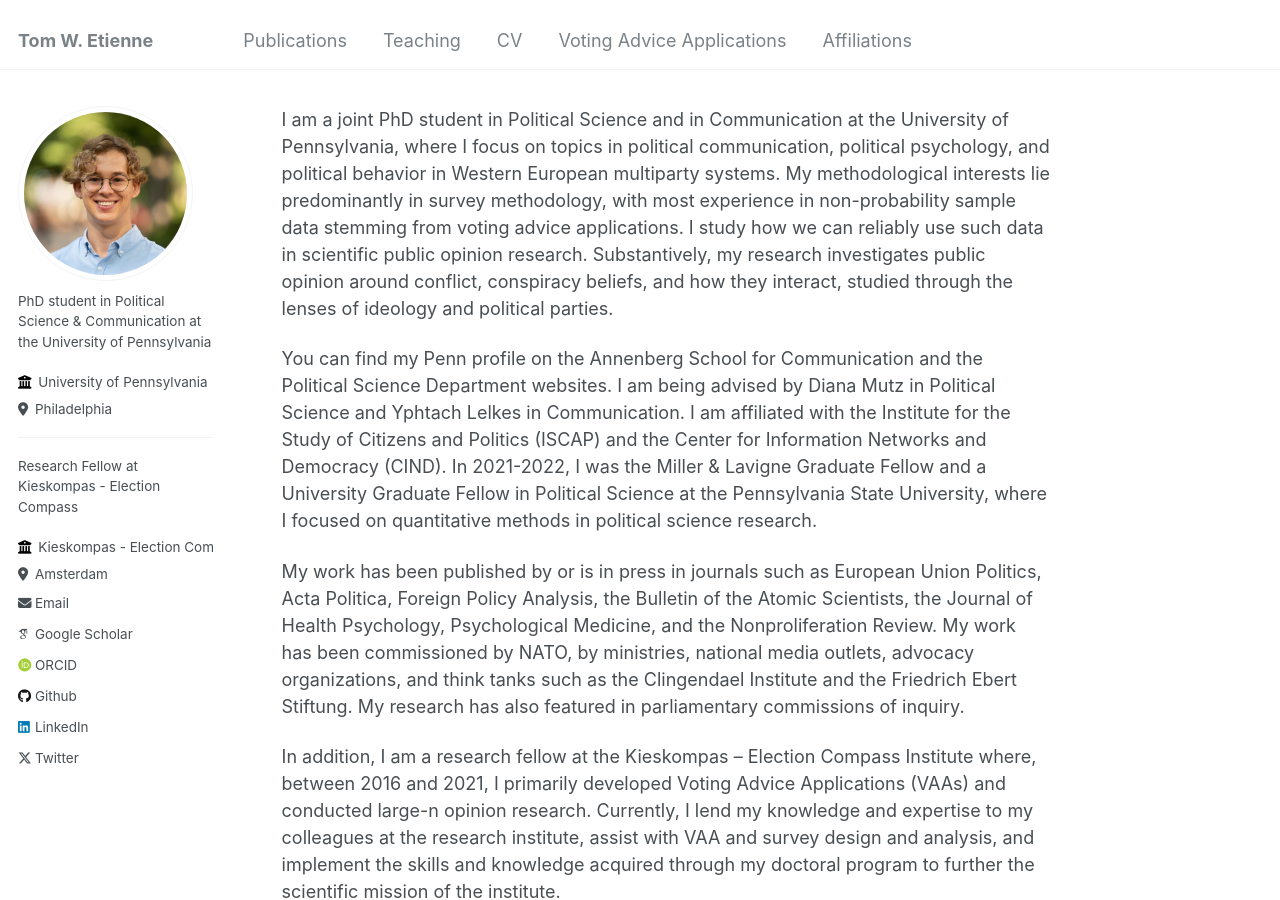
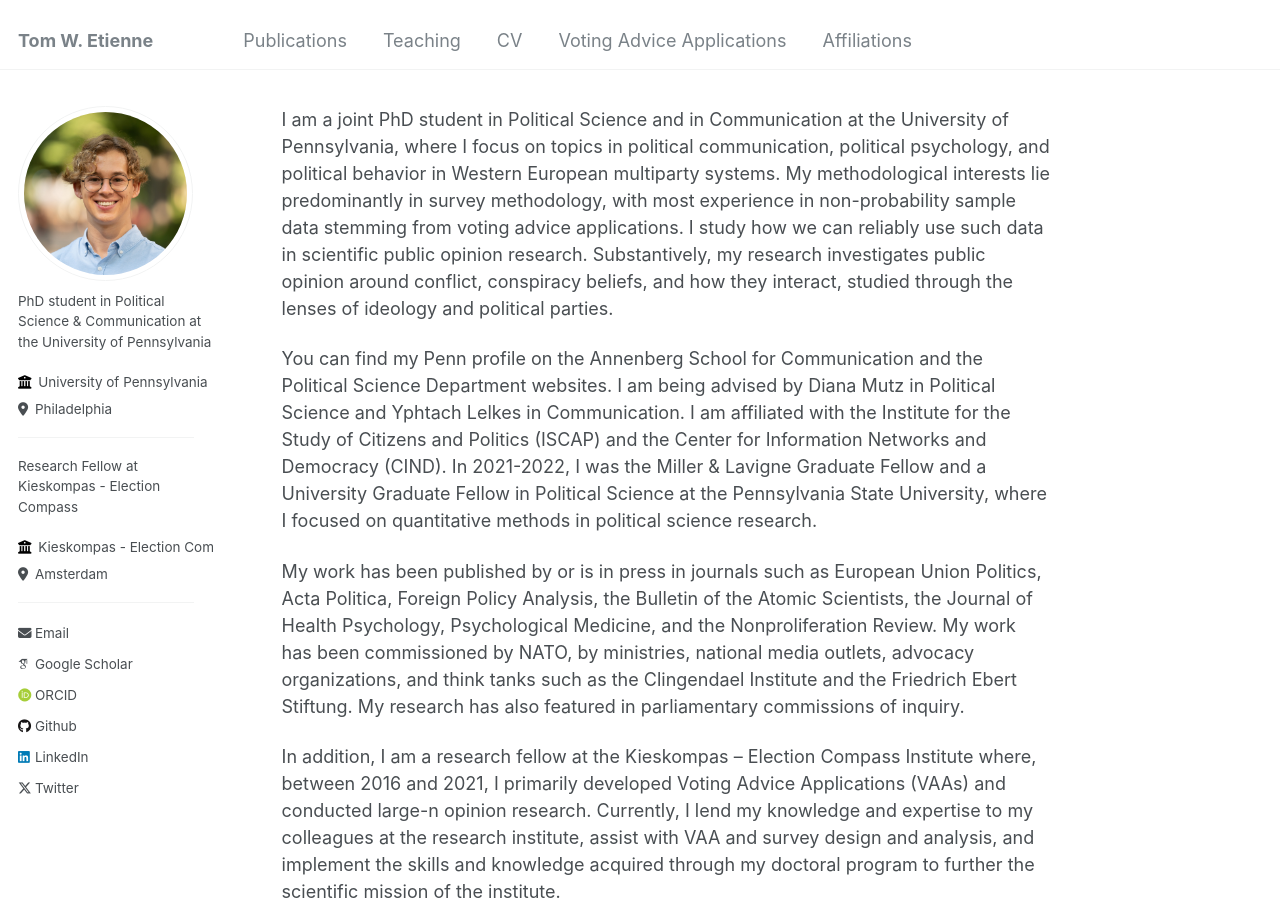
Before and after one commit to tomwetienne/tomwetienne.github.io, a Jekyll site: the page built from _pages/about.md, in a window 1280 px wide and 900 px high. Built offline with Jekyll 4.4.1, drawn with Linux system fonts in a browser that asks for light colours; some web fonts are replaced.

Commit message:
Update author-profile.html

```diff
--- a/_includes/author-profile.html
+++ b/_includes/author-profile.html
@@ -34,7 +34,7 @@
     </ul>
   </div>
 
-  <hr width="100%" size="2">
+<hr width="90%" size="2">
 <!-- JOB 2  -->
   <div class="author__content">
     <!--<h3 class="author__name">{{ author.name }}</h3>-->
@@ -55,6 +55,7 @@
     </ul>
   </div>
 
+<hr width="90%" size="2">
 <!-- SOCIALS  -->
   <div class="author__urls-wrapper">
     <button class="btn btn--inverse">Follow</button>
```
